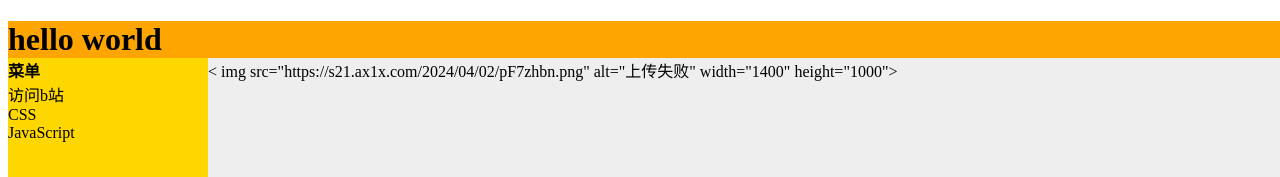
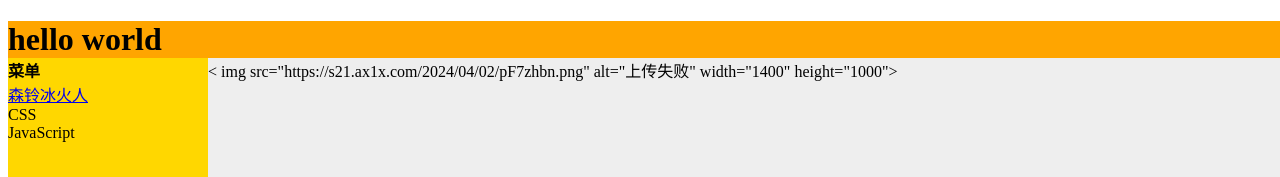
Before and after one commit to Vessl17/vessl001, a plain HTML site: page index.html in a window 1280 px wide. Shown: the top 177 px of the page. Drawn offline with Linux system fonts and the light colour scheme.

Commit message:
Update index.html

```diff
--- a/index.html
+++ b/index.html
@@ -13,7 +13,7 @@
 
 <div id="menu" style="background-color:#FFD700;height:1000px;width:200px;float:left;">
 <b>菜单</b><br>
-访问b站<br>
+<a href="https://www.4399.com/">森铃冰火人</a><br>
 CSS<br>
 JavaScript</div>
 
```
